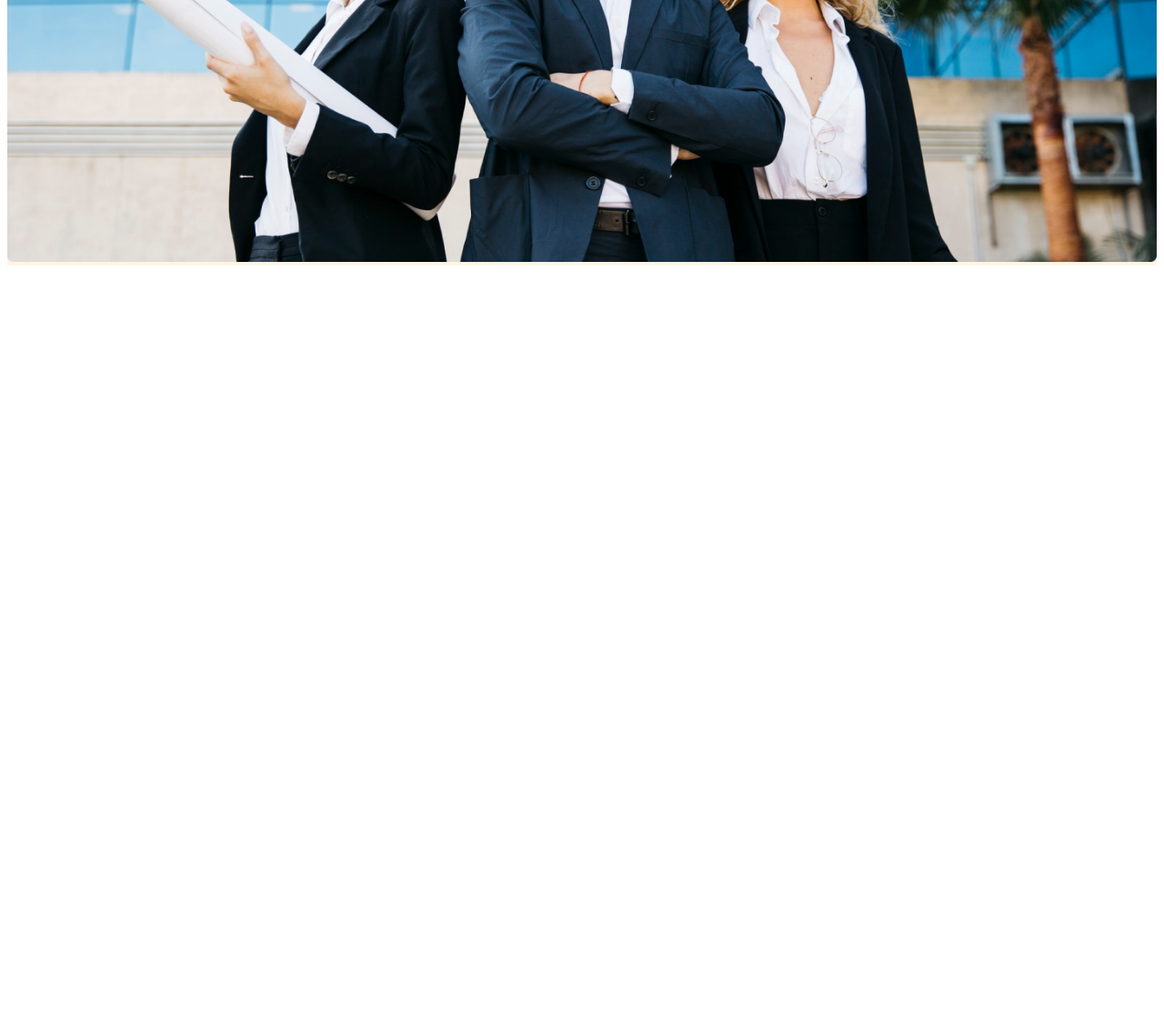
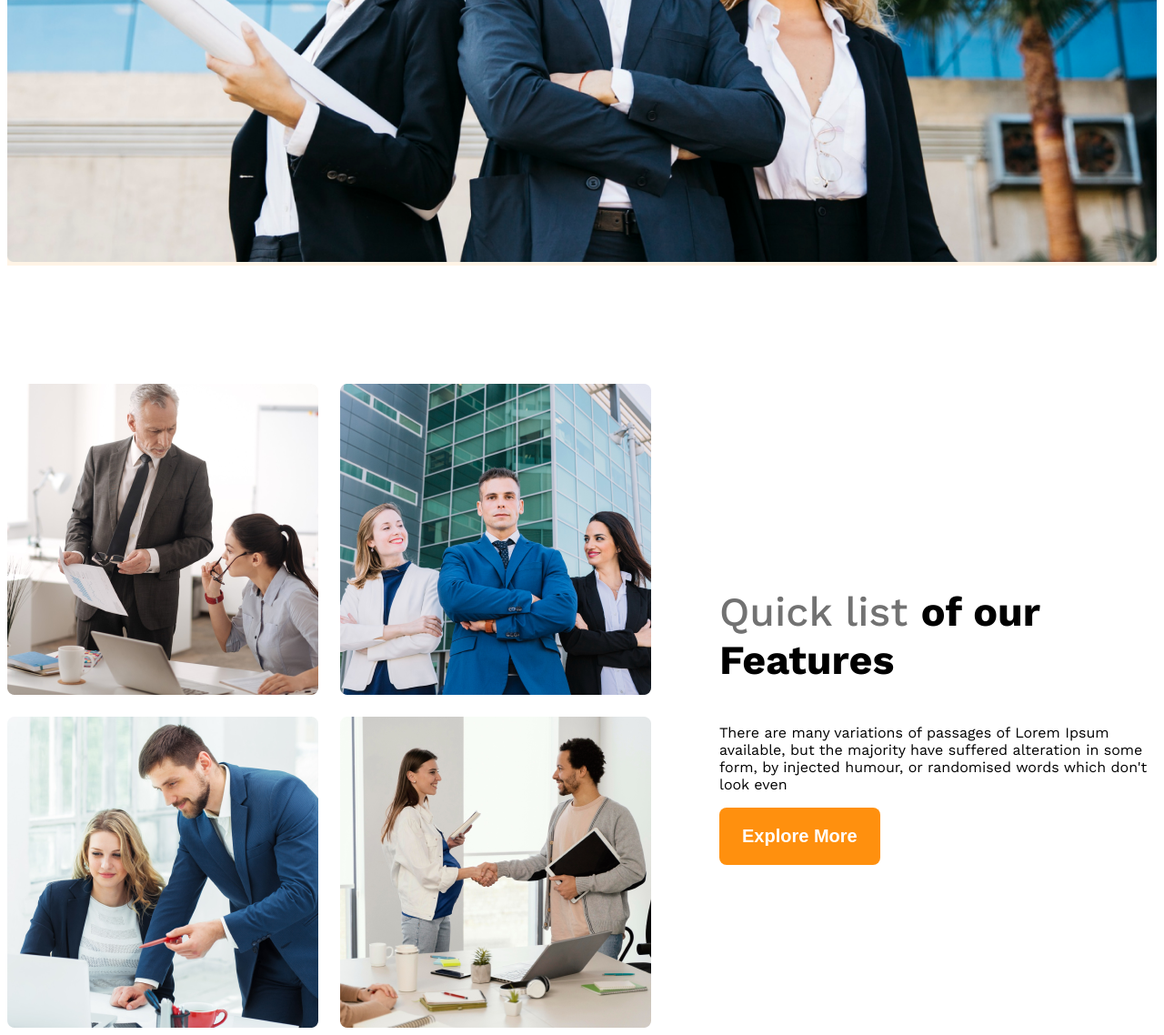
Before and after one commit to Mahadibro/G3-architects-website, a plain HTML site: page index.html in a window 1280 px wide. Shown: the part 892-2030 px from the top of the page at 91% size. Before the commit the page ends 1192 px from the top, so only its background shows below. Drawn offline with nearby package versions, Linux system fonts and the light colour scheme.

Commit message:
more image

```diff
--- a/index.html
+++ b/index.html
@@ -35,6 +35,25 @@
 
     </header>
     <main>
+        <section class="teams display-flex">
+            <div class="team-img-container">
+                <img src="images/team1.png" alt="">
+                <img src="images/team2.png" alt="">
+                <img src="images/team3.png" alt="">
+                <img src="images/team4.png" alt="">
+
+            </div>
+            <div class="our-feature">
+                <h3 class="feature-title"><span id="quick-list" class="text-light-gray">Quick list </span>
+                    <span>of our</span>
+                    <span>Features</span>
+                </h3>
+                <p class="feature-description">There are many variations of passages of Lorem Ipsum available, but the
+                    majority have suffered alteration in some form, by injected humour, or randomised words which don't
+                    look even</p>
+                <button class="btn-primary">Explore More</button>
+            </div>
+        </section>
 
     </main>
     <footer>
--- a/style/g3-architecs.css
+++ b/style/g3-architecs.css
@@ -31,6 +31,13 @@
     font-weight: 600;
     border-radius: 8px;
     border: none;
+}
+main{
+    max-width: 1440px;
+    margin: 0 auto;
+}
+main>section{
+    margin-top: 130px;
 }
 
 
@@ -80,10 +87,32 @@
 .banner-image{
     width: 100%;
 }
+/* teams and feature related style */
+.teams{
+    align-items: center;
+}
+.team-img-container{
+    display: grid;
+    grid-template-columns: repeat(2,1fr);
+    gap: 24px;
+}
 
+.our-feature{
+   margin-left: 75px;
+   max-width: 530px;
+}
+
+.feature-title{
+    font-size: 2.8rem;
+    font-weight: 700;
+}
+
+#quick-list{
+    font-weight: 500;
+}
 /* responsive media query */
-@media screen and (max-width:576px) {
-    .navbar,.nav-links{
+@media screen and (max-width: 576px) {
+    .navbar, .nav-links{
         flex-direction: column;
     }
 
```
